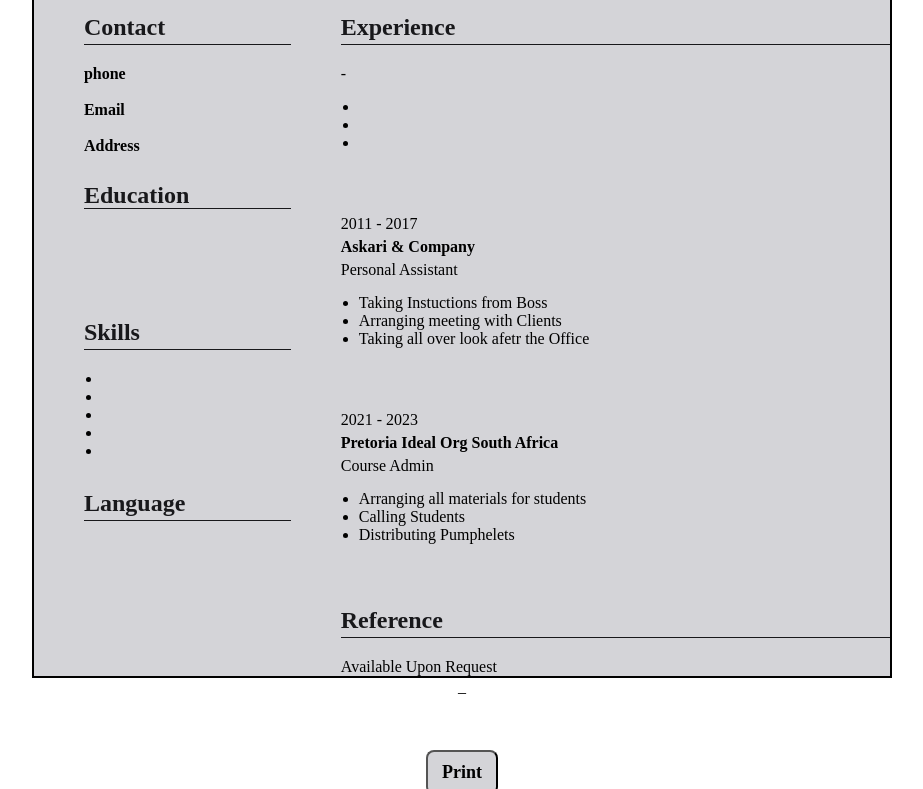
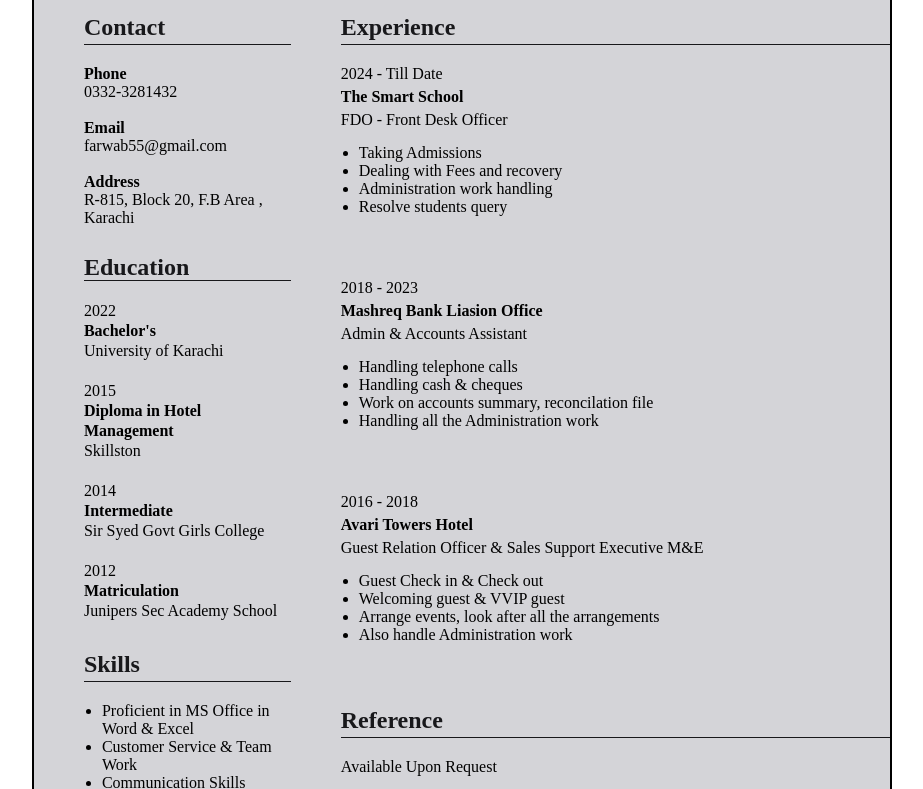
Before and after one commit to FB-Github-A/resume-builder, a plain HTML site: page milestone1/index.html in a window 1280 px wide. Shown: the part 204-993 px from the top of the page, without its empty margins (178-1101 px from the left). Drawn offline with Linux system fonts and the light colour scheme.

Commit message:
Update index.html

```diff
--- a/milestone1/index.html
+++ b/milestone1/index.html
@@ -1,142 +1,146 @@
-
 <!DOCTYPE html>
 <html lang="en">
 <head>
-    <meta charset="UTF-8" />
-    <meta name="viewport" content="width=device-width, initial-scale=1.0" />
-    <title>Document</title>
-    <link rel="stylesheet" href="style.css" />
+    <meta charset="UTF-8">
+    <meta name="viewport" content="width=device-width, initial-scale=1.0">
+    <title>Static Interactive Resume</title>
+    <link rel="stylesheet" href="style.css">
 </head>
 <body>
     <div class="resumeDiv">
         <header>
           <div>
-          <h1 class="zinc"><span id="resName"></span></h1>
-          <p class="zinc"><span id="resDesignation"></span></p>
+            <h1 class = "zinc">Farwa Batool</h1>
+            <p class = "zinc">Administrator & Freelancer</p>
           </div>
-        <img src="./assest/pic.jpg" alt="user-pic" />
+          <img src="./assest/img.jpg" alt="" />
         </header>
         <div class="content">
           <aside>
             <!-- <contact section> -->
-          <section id="contact" class="contact">
+            <section id = "contact" class="contact">
               <h2>Contact</h2>
-            <p><strong>phone</strong></p>
-            <p><span id="resPhone"></span></p>
+              <p><strong>Phone</strong></p>
+              <p>0332-3281432</p>
               <br />
               <p><strong>Email</strong></p>
-            <p><span id="resEmail"></span></p>
+              <p>farwab55@gmail.com</p>
               <br />
               <p><strong>Address</strong></p>
-            <p><span id="resAddress"></span></p>
+              <p>R-815, Block 20, F.B Area , Karachi</p>
             </section>
             <!-- <End Contact Section> -->
 
             <!-- <Education Section> -->
-          <section id="edu" class="education">
+            <section id = "edu" class="education">
               <h2>Education</h2>
-            <p><span id="resPass"></span></p>
-
-              <p></p> <strong><span id="resDegree"></span></strong>
-            </p>
-            <p><span id="resUni1"></span></p>
+              <p>2022</p>
+              <p><strong>Bachelor's</strong></p>
+              <p>University of Karachi</p>
               <br />
-            <p><span id="resPass2"></span></p>
-            <p>
-              <strong><span id="resDegree2"></span></strong>
-            </p>
-            <p><span id="resUni2"></span></p>
+              <p>2015</p>
+              <p><strong>Diploma in Hotel Management</strong></p>
+              <p>Skillston</p>
               <br />
-            <p><span id="rePass3"></span></p>
-            <p>
-              <strong><span id="Degree3"></span></strong>
-            </p>
-            <p><span id="Uni3"></span></p>
+              <p>2014</p>
+              <p><strong>Intermediate</strong></p>
+              <p>Sir Syed Govt Girls College</p>
               <br />
-            <p><span id="resPass4"></span></p>
-            <p>
-              <strong><span id="resDegree4"></span></strong>
-            </p>
-            <p><span id="resUni4"></span></p>
+              <p>2012</p>
+              <p><strong>Matriculation</strong></p>
+              <p>Junipers Sec Academy School</p>
             </section>
             <!-- End Education Section> -->
 
             <!-- <skills Section> -->
-          <section id="skill" class="skill">
+            <section id = "skill" class="skill">
               <h2>Skills</h2>
               <ul>
-              <li><span id="resSkill1"></span></li>
-              <li><span id="resSkill2"></span></li>
-              <li><span id="resSkill3"></span></li>
-              <li><span id="resSkill4"></span></li>
-              <li><span id="resSkill5"></span></li>
+                <li>Proficient in MS Office in Word & Excel</li>
+                <li>Customer Service & Team Work</li>
+                <li>Communication Skills </li>
+                <li>Etsy Expert</li>
+                <li>Learning HTML, CSS, Typescript, Next.js</li>
               </ul>
             </section>
             <!-- <End Skills Section>-->
 
             <!-- <language Section> -->
 
-          <section id="language" class="language">
+            <section id = "language" class="language">
               <h2>Language</h2>
-            <p><span id="resLanguage1"></span></p>
-            <p><span id="resLanguage2"></span></p>
+              <p>English</p>
+              <p>Urdu</p>
             </section>
             <!-- <End Language Section> -->
           </aside>
 
           <main class="main-content">
-          <section id="experience" class="experience">
+            <section id = "experience" class="experience">
               <h2>Experience</h2>
               <div class="experience-items">
+                <p>2024 - Till Date</p>
                 <p>
-                <span id="resStartYear"></span> - <span id="resEndYear"></span>
+                  <strong>The Smart School</strong>
                 </p>
-              <p><strong><span id = "resCompany"></span></strong></p>
-
-              <p><span id = "resJobTitle"></span></p>
+                <p>FDO - Front Desk Officer</p>
                 <ul>
-                <li><span id = "resAchievement1"></span></li>
-                <li><span id = "resAchievement2"></span></li>
-                <li><span id = "resAchievement3"></span></li>
+                  <li>Taking Admissions</li>
+                  <li>Dealing with Fees and recovery</li>
+                  <li>Administration work handling</li>
+                  <li>Resolve students query</li>
                 </ul>
               </div>
 
               <div class="experience-items">
-              <p>2011 - 2017</p>
-              <p><strong>Askari & Company</strong></p>
-              <p>Personal Assistant</p>
+                <p>2018 - 2023</p>
+                <p><strong>Mashreq Bank Liasion Office</strong></p>
+                <p>Admin & Accounts Assistant</p>
                 <ul>
-                <li>Taking Instuctions from Boss</li>
-                <li>Arranging meeting  with Clients</li>
-                <li>Taking all over look afetr the Office</li>
+                  <li>Handling telephone calls</li>
+                  <li>Handling cash & cheques</li>
+                  <li>Work on accounts summary, reconcilation file</li>
+                  <li>Handling all the Administration work</li>
                 </ul>
               </div>
 
               <div class="experience-items">
-              <p>2021 - 2023</p>
-              <p><strong>Pretoria Ideal Org South Africa</strong></p>
-              <p>Course Admin</p>
+                <p>2016 - 2018</p>
+                <p><strong>Avari Towers Hotel</strong></p>
+                <p>Guest Relation Officer & Sales Support Executive M&E</p>
                 <ul>
-                <li>Arranging all materials for students</li>
-                <li>Calling Students</li>
-                <li>Distributing Pumphelets</li>
+                  <li>Guest Check in & Check out</li>
+                  <li>Welcoming guest & VVIP guest</li>
+                  <li>Arrange events, look after all the arrangements</li>
+                  <li>Also handle Administration work</li>
                 </ul>
               </div>
             </section>
 
-          <section id="ref" class="reference">
+            <section id = "ref" class = "reference">
               <h2>Reference</h2>
               <p>Available Upon Request</p>
+
             </section>
           </main>
         </div>
-    </div>
-    _
+      </div>_
 
-    <div class="btnDiv">
-      <button id="print_btn" class="btn">Print</button>
+      <div class = "btnDiv">
+        <button id ="contact_btn" class="btn">Contact</button>
+        <button id = "edu_btn" class="btn">Education</button>
+        <button id ="skill btn" class="btn">Skills</button>
+        <button id ="language_btn" class="btn">Language</button>
+        <button id ="exp_btn" class="btn">Experience</button>
+        <button id ="ref_btn" class ="btn">Reference</button>
+
+        <button id = "print_btn" class = "btn">Print</button>
+
       </div>
     </body>
 
-  <script src="script.js"></script>
+    <script src = "script.js"></script>
   </html>
+
+</body>
+</html>
```
Lines whose indentation alone changed are shown as unchanged.
